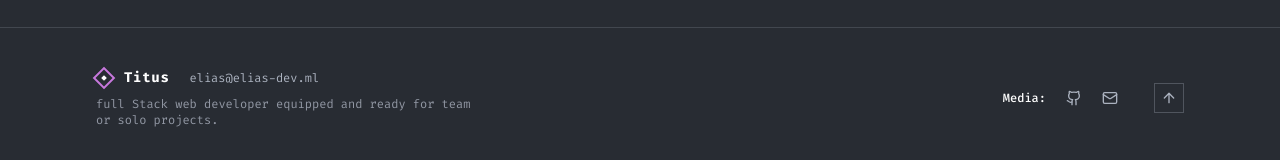
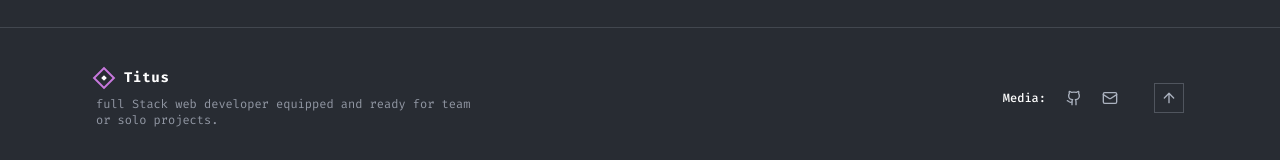
Before and after one commit to shepherd-bit/PORTFOLIO-1, a React (Vite) app: page / in a window 1280 px wide. Shown: the part 4610-4770 px from the top of the page. Built offline with nearby package versions, Linux system fonts and the light colour scheme.

Commit message:
Update Footer.tsx

```diff
--- a/src/components/Footer.tsx
+++ b/src/components/Footer.tsx
@@ -1,4 +1,4 @@
-import { ArrowUp, Github, Disc as Discord, Mail } from 'lucide-react';
+import { ArrowUp, Github, Mail } from 'lucide-react';
 import { portfolioInfo } from '../data/portfolioData';
 
 export function Footer() {
@@ -20,12 +20,6 @@ export function Footer() {
               <span className="font-bold text-white tracking-wider">
                 {portfolioInfo.name}
               </span>
-              <a
-                href={`mailto:${portfolioInfo.contacts.domainEmail}`}
-                className="text-xs text-[#ABB2BF] hover:text-[#C778DD] transition-colors font-mono ml-2"
-              >
-                {portfolioInfo.contacts.domainEmail}
-              </a>
             </div>
             <p className="text-xs text-[#ABB2BF]/80 max-w-sm">
               {portfolioInfo.role} equipped and ready for team or solo projects.
@@ -37,7 +31,7 @@ export function Footer() {
             <span className="text-xs text-white font-medium">Media:</span>
             <div className="flex items-center gap-3">
               <a
-                href="https://github.com/titusaoluoch"
+                href="https://github.com/shepherd-bit"
                 target="_blank"
                 rel="noreferrer"
                 aria-label="GitHub"
@@ -46,7 +40,7 @@ export function Footer() {
                 <Github className="w-4 h-4" />
               </a>
               <a
-                href={`mailto:${portfolioInfo.contacts.primaryEmail}`}
+                href="mailto:titusaoluoch@gmail.com"
                 aria-label="Email"
                 className="hover:text-[#C778DD] transition-colors p-1"
               >
```
